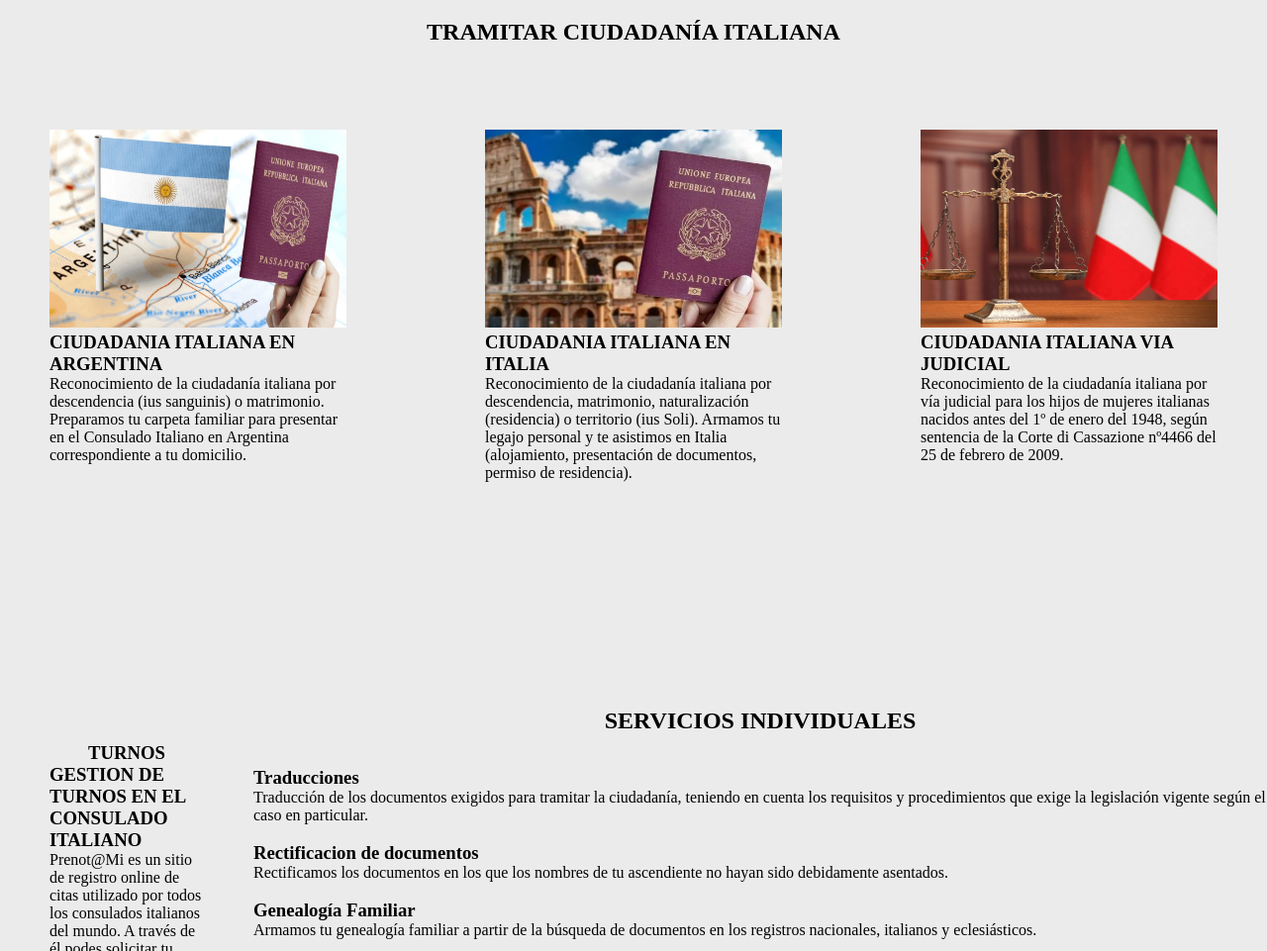
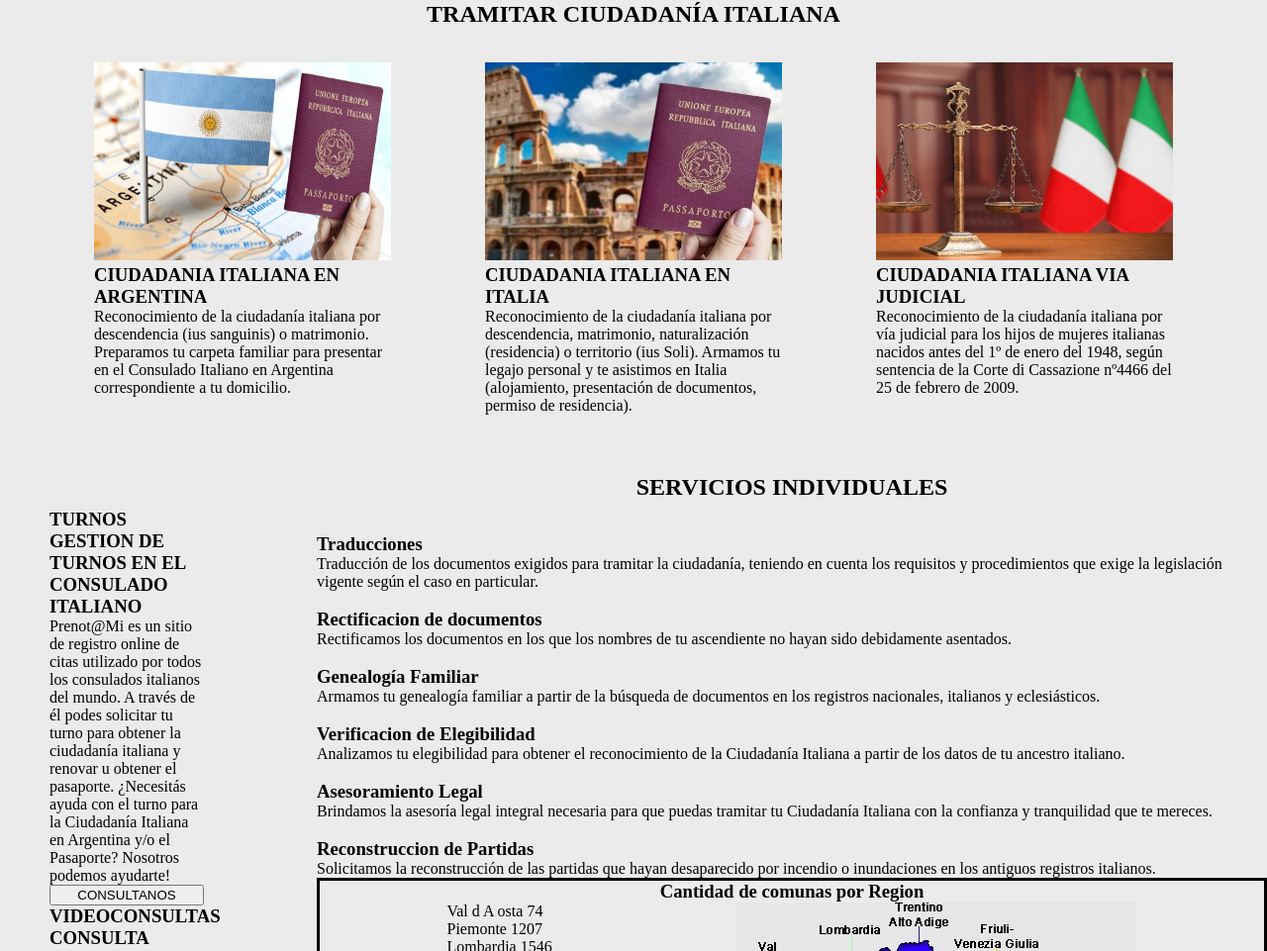
Before and after one commit to Fedejael/2da-fedecanto-ciudadanias, a plain HTML site: page page/ciudadaniaitaliana.html in a window 1280 px wide. Shown: the part 591-1552 px from the top of the page at 99% size. Drawn offline with Linux system fonts and the light colour scheme.

Commit message:
Trabajando en la 2da pestaña

```diff
--- a/css/styles.css
+++ b/css/styles.css
@@ -20,6 +20,9 @@
 }
 
 header{
+    display: flex;
+    align-items: flex-end;
+    justify-content: space-between;
     background-color: #ebebeb;
     color: #000;
     grid-area: header;
@@ -38,7 +41,7 @@ header{
     }
 }
 
-.class-carrusel{
+.class-carrusel {
     background-color: #ebebeb;
     grid-area: section;
 }
@@ -65,6 +68,7 @@ header{
 
     p {
        margin: 20px 20px;
+       /* margin-bottom: 10%; */
     }
 }
 
@@ -82,7 +86,6 @@ header{
 
 article{
     width: 300px;
-    margin-bottom: 10%;
 }
 
 article img{
@@ -245,6 +248,34 @@ body {
     background-color: #ebebeb;
 }
 
+/*GRID LAYOUT*/
+
+.grid-container-italiana {
+    display: grid;
+    grid-template-columns: repeat(4, 1fr);
+    grid-template-rows: 0.1fr 0.1fr 0.5fr 1fr 0.1fr 0.1fr;
+    grid-template-areas:
+
+    "header              header                header                header"
+    "section             section               section               section"
+    "section-informacion section-informacion   section-informacion   section-informacion"
+    "aside-italiana      main-italiana         main-italiana         main-italiana"
+    "aside-italiana      section-comunas       section-comunas       section-comunas"
+    "footer              footer                footer                footer"
+    ;
+}
+
+header {
+    display: flex;
+    align-items: flex-end;
+    justify-content: space-between;
+    grid-area: header;
+}
+
+.section-informacion {
+    grid-area: section-informacion;
+}
+
 .container {
     display: flex;
 }
@@ -258,8 +289,7 @@ body {
 
 .div-info-italiana {
     display: flex;
-    justify-content: space-between;
-    padding: 50px;
+    justify-content: space-evenly;
 }
 
 .aside-italiana {
@@ -268,11 +298,16 @@ body {
     height: 50vh;
     width: 20vw;
     padding: 50px;
+    grid-area: aside-italiana;
 
     div h3, p {
         display: flex;
         justify-content: center;
     }
+}
+
+.main-italiana {
+    grid-area: main-italiana;
 }
 
 .section-main-italiana {
@@ -293,8 +328,6 @@ body {
 .div-comunas {
     display: flex;
     justify-content: space-evenly
-
-
 }
 
 .div-nombre-comunas {
@@ -339,7 +372,6 @@ body {
 }
 
 /*BUSQUEDA PARTIDAS.html*/
-/*dsp borrar esto es para probar*/
 
 main input {
     border-radius: 50px;
--- a/page/ciudadaniaitaliana.html
+++ b/page/ciudadaniaitaliana.html
@@ -7,6 +7,7 @@
     <title>Ciudadanía Italiana</title>
 </head>
 <body>
+    <div class="grid-container-italiana">
         <header>
             <h1>Tras Las Huellas De La Ciudadanía</h1>
             <nav class="nav-bar">
@@ -23,7 +24,7 @@
             <img class="img-banner" src="../img/passaporto.jpg" alt="Imagen">
         </section>
 
-    <section>
+        <section class="section-informacion">
             <div class="div-titulo-italiana">
                 <h2>TRAMITAR CIUDADANÍA ITALIANA</h2>
             </div>
@@ -59,9 +60,7 @@
 
         </section>
 
-    <div class="container">
         <aside class="aside-italiana">
-            <div>
             <h3>
                 TURNOS
             </h3>
@@ -73,8 +72,7 @@
                 ¿Necesitás ayuda con el turno para la Ciudadanía Italiana en Argentina y/o el Pasaporte? Nosotros podemos ayudarte!
             </p>
             <input type="submit" value="CONSULTANOS">
-            </div>
-            <div>
+
             <h3>
                 VIDEOCONSULTAS
             </h3>
@@ -86,10 +84,9 @@
                 ¿Necesitás ayuda para tramitar la Ciudadanía Italiana en Argentina o Italia? Nosotros podemos ayudarte!
             </p>
             <input type="submit" value="RESERVAR">
-            </div>
         </aside>
 
-        <main>
+        <main class="main-italiana">
             <section class="section-main-italiana">
                 <div>
                     <h2>
@@ -151,6 +148,7 @@
                     </p>
                 </div>
             </section>
+
             <section class="section-comunas">
                     <h3>Cantidad de comunas por Region</h3>
                 <div class="div-comunas">
@@ -219,10 +217,9 @@
                         <img src="../img/comunas.jpg" alt="">
                     </div>
                 </div>
-                </div>
             </section>
         </main>
-    </div>
+
         <footer>
             <section class="div-footer">
                 <div class="div-avisos-politica">
@@ -267,5 +264,6 @@
                 </div>
             </section>
         </footer>
+    </div>
 </body>
 </html>
```
Lines whose indentation alone changed are shown as unchanged.
